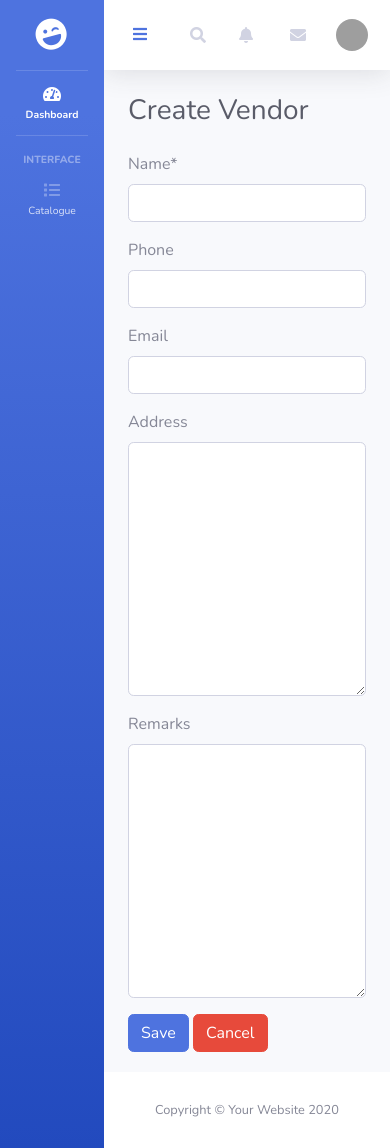
After one commit to Ruhshan/businessSimple, a Django app: page /catalogue/vendor/create in a window 390 px wide. The commit adds this page. Run offline with Django 3.2, Linux system fonts and the light colour scheme; the visitor is signed in with stand-in values (Sample User, id 1); some libraries are stand-ins or nearby versions; grey boxes are pictures that could not be loaded.

Commit message:
Add vendor update and create view

```diff
--- a/catalogue/models/vendor_model.py
+++ b/catalogue/models/vendor_model.py
@@ -1,4 +1,5 @@
 from django.db import models
+from django.urls import reverse
 
 from base.models import CodedBase
 from django.utils.translation import ugettext_lazy as _
@@ -12,6 +13,9 @@ class Vendor(CodedBase):
     email = models.EmailField(verbose_name=_("Email"), blank=True, null=True)
     remarks = models.TextField(verbose_name=_("Remarks"), blank=True, null=True)
 
+    def get_absolute_url(self):
+        return reverse('catalogue-vendor-detail', args=[self.pk])
+
     class Meta:
         app_label = 'catalogue'
         ordering = ['code']
--- a/catalogue/templates/catalogue/vendor_detail.html
+++ b/catalogue/templates/catalogue/vendor_detail.html
@@ -5,7 +5,7 @@
     <h1 class="h3 mb-0 text-gray-800">Details of <span class="fw-semi-bold">{{ object }}</span></h1>
 </div>
 
-    <div class="table-responsive" style="background-color: white">
+    <div class="table-responsive" style="background-color: white; margin-bottom: 20px">
         <table class="table">
             <tr>
                 <th>Code</th>
@@ -41,4 +41,7 @@
             </tr>
         </table>
     </div>
+    <div class="pull-left">
+        <a href="{% url 'catalogue-vendor-update' object.pk %}" class="btn btn-primary">Update</a>
+    </div>
 {% endblock content %}
--- /dev/null
+++ b/catalogue/templates/catalogue/vendor_form.html
@@ -0,0 +1,17 @@
+{% extends 'base.html' %}
+{% load crispy_forms_tags %}
+
+{% block content %}
+    <div class="d-sm-flex align-items-center justify-content-between mb-4">
+    <h1 class="h3 mb-0 text-gray-800">Create Vendor</h1>
+</div>
+    <div style="margin-bottom: 20px">
+    <form method="post">
+        {% csrf_token %}
+        {{ form | crispy }}
+        <button type="submit" class="btn btn-primary">Save</button>
+        <a  class="btn btn-danger" href="{% url 'catalogue-vendor-list' %}">Cancel</a>
+    </form>
+    </div>
+
+{% endblock content %}
--- a/catalogue/templates/catalogue/vendor_list.html
+++ b/catalogue/templates/catalogue/vendor_list.html
@@ -7,7 +7,7 @@
 </div>
     <div class="d-sm-flex align-items-center justify-content-between mb-4">
     <div class="pull-left">
-        <a href="#" class="btn btn-primary">Create</a>
+        <a href="{% url 'catalogue-vendor-create' %}" class="btn btn-primary">Create</a>
     </div>
     <form class="form form-inline pull-right" action="{% url 'catalogue-vendor-list' %}">
             <input type="text" name="q" class="form-control" placeholder="search" value="{{request.GET.q}}" />
--- a/catalogue/urls.py
+++ b/catalogue/urls.py
@@ -1,8 +1,10 @@
 
 from django.urls import path
-from .views import VendorListview, VendorDetailView
+from .views import VendorListview, VendorDetailView, VendorCreateView, VendorUpdateView
 
 urlpatterns = [
     path('vendor/list', VendorListview.as_view(),name='catalogue-vendor-list'),
-    path('vendor/detail/<int:pk>', VendorDetailView.as_view(), name='catalogue-vendor-detail')
+    path('vendor/detail/<int:pk>', VendorDetailView.as_view(), name='catalogue-vendor-detail'),
+    path('vendor/create',VendorCreateView.as_view(), name='catalogue-vendor-create'),
+    path('vendor/update/<int:pk>', VendorUpdateView.as_view(), name='catalogue-vendor-update')
 ]
--- a/catalogue/views/vendor_views.py
+++ b/catalogue/views/vendor_views.py
@@ -1,5 +1,5 @@
 from django.contrib.auth.mixins import LoginRequiredMixin
-from django.views.generic import ListView, DetailView
+from django.views.generic import ListView, DetailView, CreateView, UpdateView
 from extra_views import SearchableListMixin, SortableListMixin
 from catalogue.models import Vendor
 
@@ -15,3 +15,13 @@ class VendorListview(LoginRequiredMixin,
 
 class VendorDetailView(LoginRequiredMixin, DetailView):
         model = Vendor
+
+
+class VendorCreateView(LoginRequiredMixin, CreateView):
+        model = Vendor
+        fields = ['name','phone','email','address','remarks']
+
+class VendorUpdateView(LoginRequiredMixin, UpdateView):
+        model = Vendor
+        template_name_suffix = '_update_form'
+        fields = ['name', 'phone', 'email', 'address', 'remarks']
```
Also changed, not shown: catalogue/templates/catalogue/vendor_update_form.html (added, +18 -0 lines).
